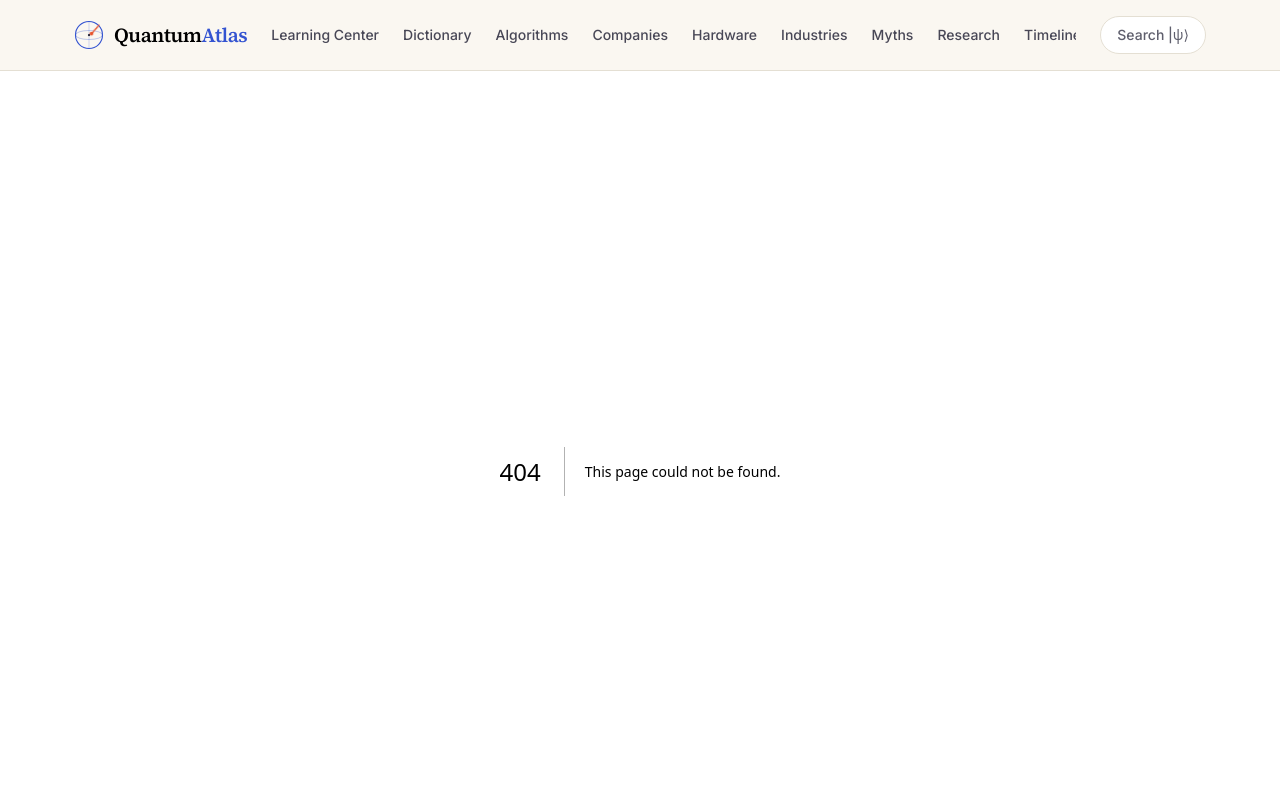
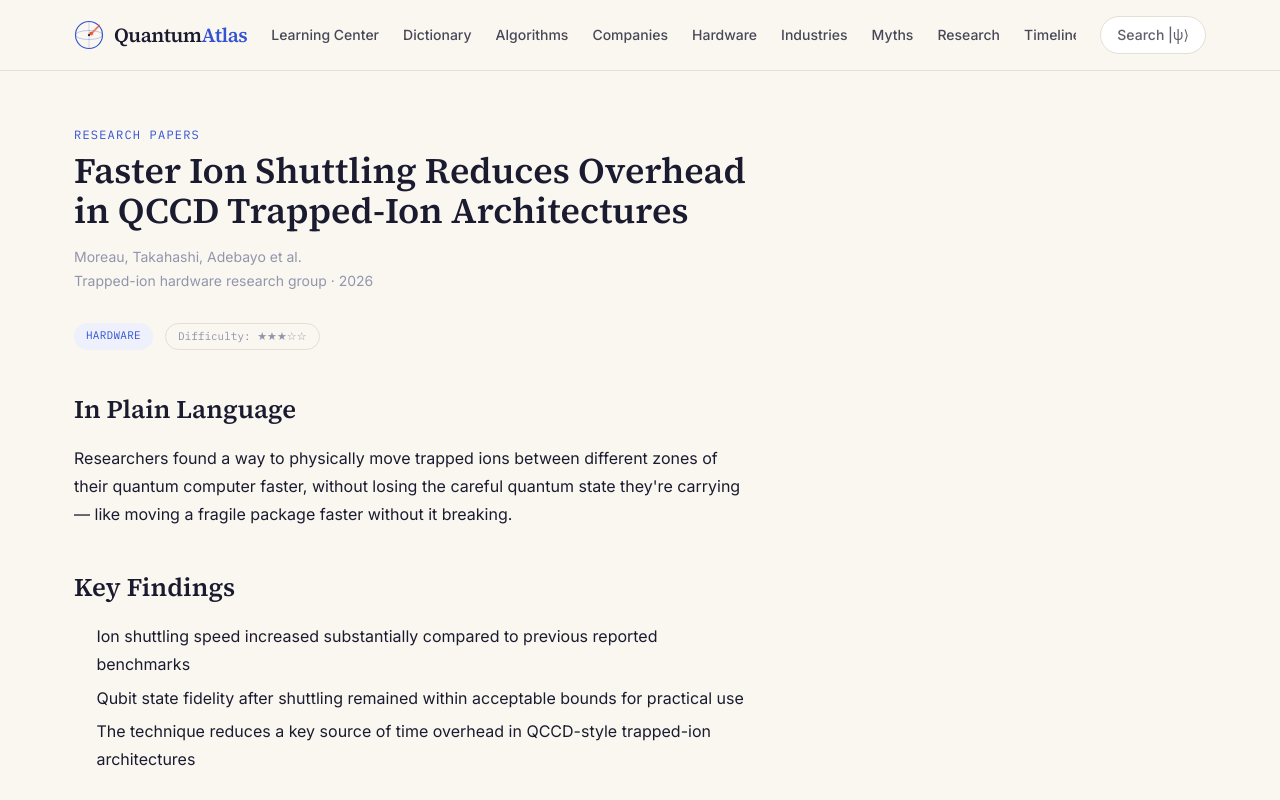
Before and after one commit to goalandpriority-ui/quantum-atlas, a Next.js app: page /research/ion-trap-shuttling-speed-improvement in a window 1280 px wide. Before the commit this address had no page. Shown: the top 800 px of the page. Built offline with nearby package versions, Linux system fonts and the light colour scheme.

Commit message:
Add page for ion trap shuttling speed improvement

```diff
--- /dev/null
+++ b/app/research/ion-trap-shuttling-speed-improvement/page.tsx
@@ -0,0 +1,9 @@
+import ResearchPaperPage from "@/components/ResearchPaperPage";
+import { getPaperBySlug } from "@/lib/content/research";
+import { notFound } from "next/navigation";
+
+export default function Page() {
+  const paper = getPaperBySlug("ion-trap-shuttling-speed-improvement");
+  if (!paper) return notFound();
+  return <ResearchPaperPage paper={paper} />;
+}
```
